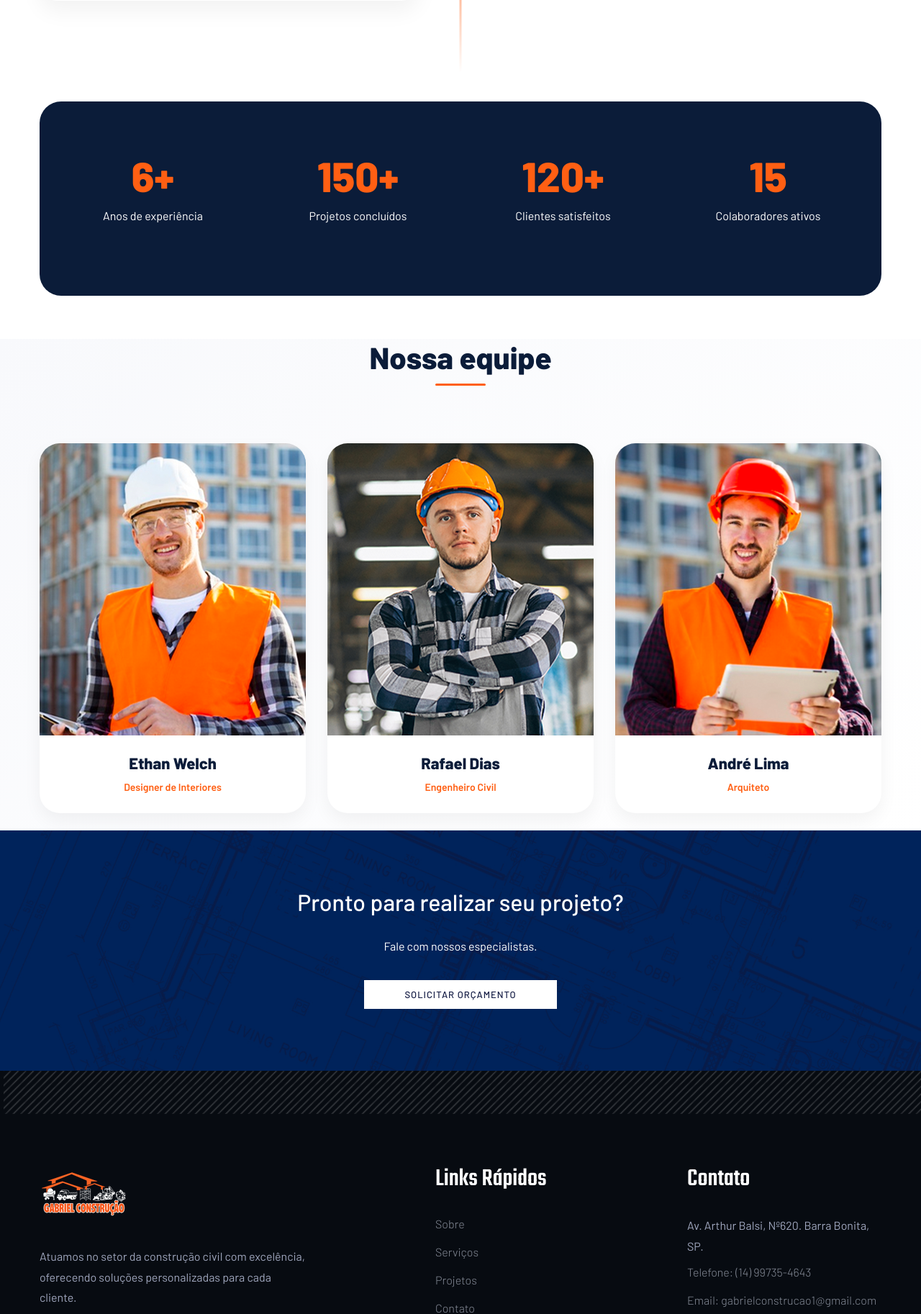
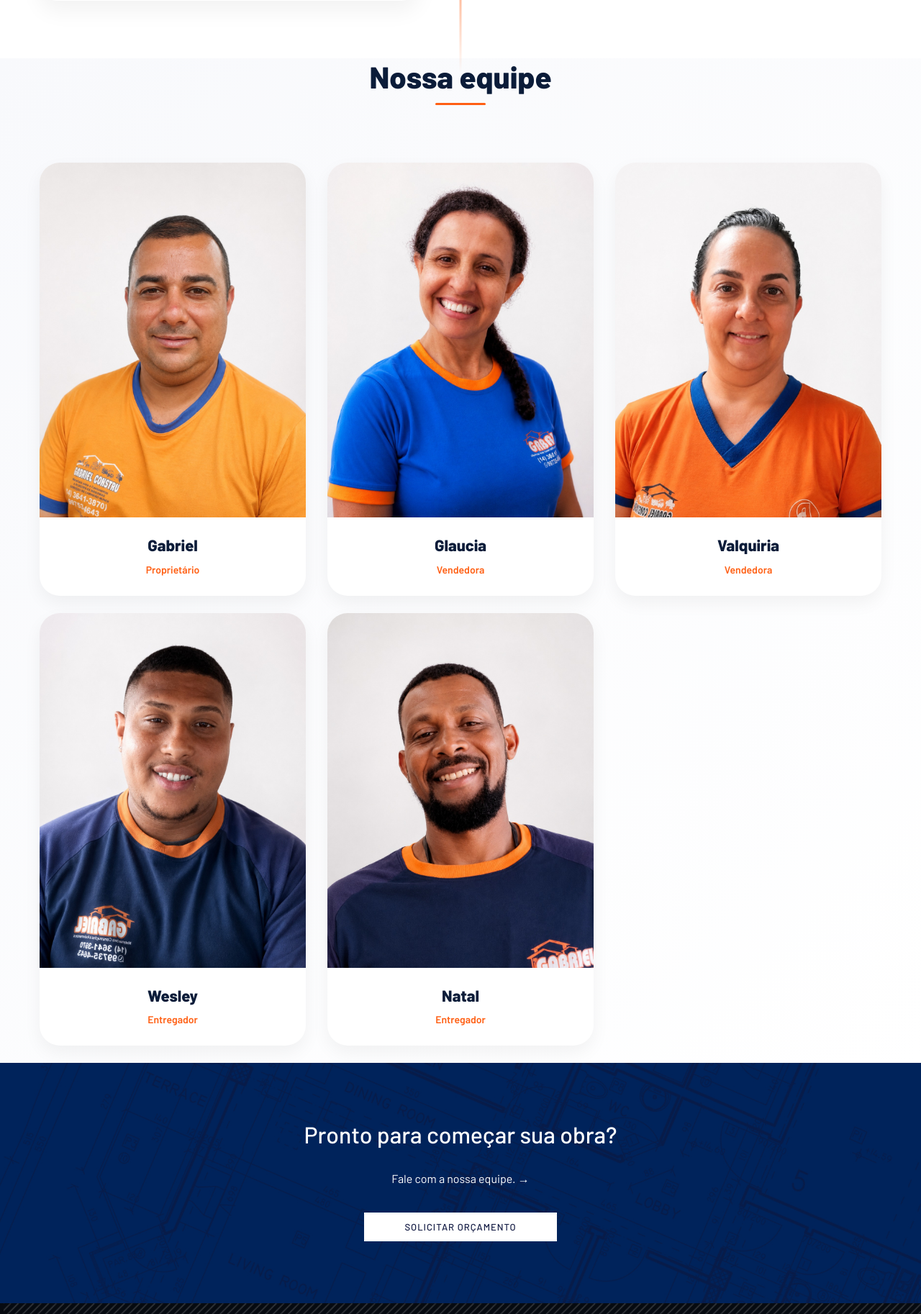
Before and after one commit to matheusf21/TCC-GC, an ASP.NET Core app: page /Home/About in a window 1280 px wide. Shown: the part 2217-4043 px from the top of the page at 72% size. Run offline with ASP.NET Core 8, Linux system fonts and the light colour scheme; some libraries are stand-ins or nearby versions.

Commit message:
Fotos da equipe adicionadas

```diff
--- a/GabrielConstrucaoMVC/Views/Home/about.cshtml
+++ b/GabrielConstrucaoMVC/Views/Home/about.cshtml
@@ -311,7 +311,7 @@
                     </p>
 
                     <a href="/Home/Contact" class="btn red-btn2 mt-3">
-                        Fale com um especialista →
+                        Fale com a nossa equipe →
                     </a>
                 </div>
             </div>
@@ -391,41 +391,6 @@
         </div>
     </div>
 
-    <div class="container">
-        <div class="counter-block">
-            <div class="row text-center">
-
-                <div class="col-md-3 col-6 mb-4">
-                    <div class="counter-item">
-                        <div class="counter-number">6+</div>
-                        <p>Anos de experiência</p>
-                    </div>
-                </div>
-
-                <div class="col-md-3 col-6 mb-4">
-                    <div class="counter-item">
-                        <div class="counter-number">150+</div>
-                        <p>Projetos concluídos</p>
-                    </div>
-                </div>
-
-                <div class="col-md-3 col-6 mb-4">
-                    <div class="counter-item">
-                        <div class="counter-number">120+</div>
-                        <p>Clientes satisfeitos</p>
-                    </div>
-                </div>
-
-                <div class="col-md-3 col-6">
-                    <div class="counter-item">
-                        <div class="counter-number">15</div>
-                        <p>Colaboradores ativos</p>
-                    </div>
-                </div>
-
-            </div>
-        </div>
-    </div>
 
     <div class="gradient-bg py-90">
         <div class="container">
@@ -438,12 +403,12 @@
                 <div class="col-lg-4 col-md-6 mb-4">
                     <div class="team-card">
                         <div class="team-img">
-                            <img src="/assets/img/team/team1.png" alt="Equipe">
+                            <img src="/assets/img/team/team1.jpeg" alt="Equipe">
                         </div>
 
                         <div class="team-info">
-                            <h4>Ethan Welch</h4>
-                            <span>Designer de Interiores</span>
+                            <h4>Gabriel</h4>
+                            <span>Proprietário</span>
                         </div>
                     </div>
                 </div>
@@ -451,12 +416,12 @@
                 <div class="col-lg-4 col-md-6 mb-4">
                     <div class="team-card">
                         <div class="team-img">
-                            <img src="/assets/img/team/team2.png" alt="Equipe">
+                            <img src="/assets/img/team/team2.jpeg" alt="Equipe">
                         </div>
 
                         <div class="team-info">
-                            <h4>Rafael Dias</h4>
-                            <span>Engenheiro Civil</span>
+                            <h4>Glaucia</h4>
+                            <span>Vendedora</span>
                         </div>
                     </div>
                 </div>
@@ -464,12 +429,36 @@
                 <div class="col-lg-4 col-md-6 mb-4">
                     <div class="team-card">
                         <div class="team-img">
-                            <img src="/assets/img/team/team3.png" alt="Equipe">
+                            <img src="/assets/img/team/team3.jpeg" alt="Equipe">
                         </div>
 
                         <div class="team-info">
-                            <h4>André Lima</h4>
-                            <span>Arquiteto</span>
+                            <h4>Valquiria</h4>
+                            <span>Vendedora</span>
+                        </div>
+                    </div>
+                </div>
+                <div class="col-lg-4 col-md-6 mb-4">
+                    <div class="team-card">
+                        <div class="team-img">
+                            <img src="/assets/img/team/team4.jpeg" alt="Equipe">
+                        </div>
+
+                        <div class="team-info">
+                            <h4>Wesley</h4>
+                            <span>Entregador</span>
+                        </div>
+                    </div>
+                </div>
+                <div class="col-lg-4 col-md-6 mb-4">
+                    <div class="team-card">
+                        <div class="team-img">
+                            <img src="/assets/img/team/team5.jpeg" alt="Equipe">
+                        </div>
+
+                        <div class="team-info">
+                            <h4>Natal</h4>
+                            <span>Entregador</span>
                         </div>
                     </div>
                 </div>
@@ -486,11 +475,11 @@
                 <div class="col-lg-8 offset-lg-2 text-center">
 
                     <h2 style="color: #fff; font-size: 32px;">
-                        Pronto para realizar seu projeto?
+                        Pronto para começar sua obra?
                     </h2>
 
                     <p style="color: #fff; margin: 20px 0;">
-                        Fale com nossos especialistas.
+                        Fale com a nossa equipe. →
                     </p>
 
                     <a href="/Home/Contact" class="white-btn btn-sm">
```
Also changed, not shown: GabrielConstrucaoMVC/wwwroot/assets/img/team/team1.jpeg (added), GabrielConstrucaoMVC/wwwroot/assets/img/team/team1.png (deleted), GabrielConstrucaoMVC/wwwroot/assets/img/team/team2.jpeg (added), GabrielConstrucaoMVC/wwwroot/assets/img/team/team2.png (deleted), GabrielConstrucaoMVC/wwwroot/assets/img/team/team3.jpeg (added), GabrielConstrucaoMVC/wwwroot/assets/img/team/team3.png (deleted), GabrielConstrucaoMVC/wwwroot/assets/img/team/team4.jpeg (added), GabrielConstrucaoMVC/wwwroot/assets/img/team/team5.jpeg (added).
